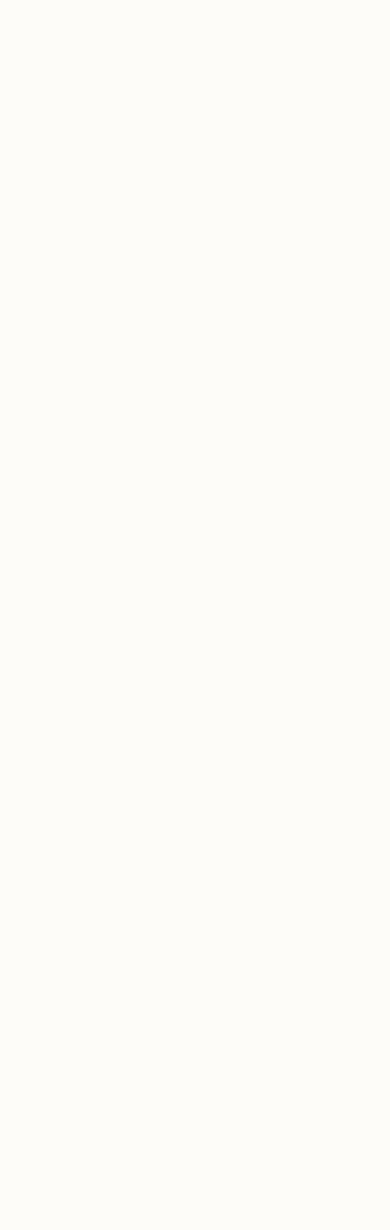
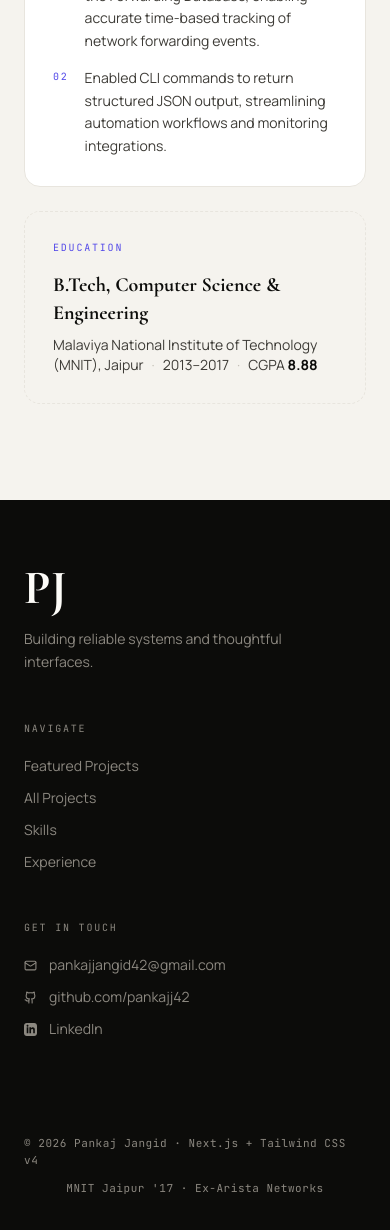
Before and after one commit to pankajj42/portfolio, a Next.js app: page / in a window 390 px wide. Shown: the part 10264-11494 px from the top of the page. Before the commit the page ends 8885 px from the top, so only its background shows below. Built offline with nearby package versions, Linux system fonts and the light colour scheme; no server answers.

Commit message:
feat(sections): add ExperienceSection timeline and Footer — page complete

```diff
--- a/src/app/projects/page.tsx
+++ b/src/app/projects/page.tsx
@@ -3,6 +3,7 @@ import { getCachedProjects } from '@/lib/screenshots'
 import NavBar from '@/components/NavBar'
 import AllProjectsSection from '@/components/AllProjects'
 import type { Project } from '@/types'
+import Footer from '@/components/Footer'
 
 export const metadata = { title: 'All Projects — Pankaj Jangid' }
 
@@ -15,6 +16,7 @@ export default async function ProjectsPage() {
       <main className="pt-20 min-h-screen">
         <AllProjectsSection projects={allProjects} showAll />
       </main>
+      <Footer config={config} />
     </>
   )
 }
--- /dev/null
+++ b/src/components/ExperienceSection.tsx
@@ -0,0 +1,103 @@
+'use client'
+import { motion } from 'motion/react'
+import { ExternalLink } from 'lucide-react'
+import type { Experience } from '@/types'
+
+export default function ExperienceSection({ experience }: { experience: Experience[] }) {
+  if (!experience.length) return null
+  return (
+    <section id="experience" className="py-24 px-6 lg:px-10 bg-paper-warm border-t border-edge">
+      <div className="max-w-7xl mx-auto">
+        <div className="mb-16">
+          <p className="label-accent mb-3">04 — History</p>
+          <h2 className="font-display font-bold text-ink"
+            style={{ fontSize: 'clamp(2.5rem, 5vw, 3.75rem)' }}>
+            Experience
+          </h2>
+        </div>
+
+        <div className="grid grid-cols-1 lg:grid-cols-[200px_1fr] gap-0">
+          {/* Sticky label */}
+          <div className="hidden lg:block pt-2">
+            <div className="sticky top-24">
+              <p className="label text-ink-4 leading-relaxed">
+                Professional<br />Background
+              </p>
+            </div>
+          </div>
+
+          <div className="space-y-6">
+            {experience.map((exp, i) => (
+              <motion.div key={i}
+                initial={{ opacity: 0, y: 20 }}
+                whileInView={{ opacity: 1, y: 0 }}
+                viewport={{ once: true, margin: '-40px' }}
+                transition={{ duration: 0.55, delay: i * 0.1, ease: [0.22, 1, 0.36, 1] }}
+                className="bg-paper-card border border-edge rounded-2xl p-7 lg:p-9 hover:border-accent/20 hover:shadow-lift transition-all duration-400"
+              >
+                <div className="flex flex-col sm:flex-row sm:items-start justify-between gap-3 mb-5">
+                  <div>
+                    <div className="flex items-center gap-3 mb-2 flex-wrap">
+                      <h3 className="font-display font-bold text-2xl text-ink">{exp.role}</h3>
+                      {exp.type === 'intern' && (
+                        <span className="px-2.5 py-0.5 label bg-amber-50 text-amber-700 border border-amber-200 rounded-full">
+                          Intern
+                        </span>
+                      )}
+                    </div>
+                    <div className="flex items-center gap-1.5 flex-wrap">
+                      <a href={exp.companyUrl} target="_blank" rel="noopener noreferrer"
+                        className="inline-flex items-center gap-1.5 font-semibold text-accent hover:text-accent-dark text-sm transition-colors">
+                        {exp.company} <ExternalLink size={11} />
+                      </a>
+                      {exp.location && (
+                        <span className="label text-ink-4">· {exp.location}</span>
+                      )}
+                    </div>
+                  </div>
+                  <span className="font-mono text-[11px] text-ink-3 bg-paper-warm border border-edge px-3 py-1.5 rounded-full shrink-0 self-start">
+                    {exp.period}
+                  </span>
+                </div>
+
+                <hr className="rule mb-5" />
+
+                <ul className="space-y-3.5">
+                  {exp.highlights.map((h, j) => (
+                    <li key={j} className="flex gap-4 text-sm text-ink-2 leading-relaxed">
+                      <span className="label-accent mt-0.5 shrink-0">
+                        {String(j + 1).padStart(2, '0')}
+                      </span>
+                      {h}
+                    </li>
+                  ))}
+                </ul>
+              </motion.div>
+            ))}
+
+            {/* Education */}
+            <motion.div
+              initial={{ opacity: 0, y: 20 }}
+              whileInView={{ opacity: 1, y: 0 }}
+              viewport={{ once: true }}
+              transition={{ duration: 0.55, delay: 0.2 }}
+              className="border border-dashed border-edge rounded-2xl p-7 lg:p-9"
+            >
+              <p className="label-accent mb-4">Education</p>
+              <h4 className="font-display font-bold text-xl text-ink mb-2">
+                B.Tech, Computer Science &amp; Engineering
+              </h4>
+              <p className="text-sm text-ink-2">
+                Malaviya National Institute of Technology (MNIT), Jaipur
+                <span className="text-ink-4 mx-2">·</span>
+                2013–2017
+                <span className="text-ink-4 mx-2">·</span>
+                CGPA <strong className="text-ink">8.88</strong>
+              </p>
+            </motion.div>
+          </div>
+        </div>
+      </div>
+    </section>
+  )
+}
--- /dev/null
+++ b/src/components/Footer.tsx
@@ -0,0 +1,65 @@
+import { Mail, ArrowUpRight } from 'lucide-react'
+import { GitHubIcon, LinkedInIcon } from '@/components/icons/BrandIcons'
+import type { SiteConfig } from '@/types'
+
+export default function Footer({ config }: { config: SiteConfig }) {
+  return (
+    <footer className="bg-ink text-paper px-6 lg:px-10 py-16">
+      <div className="max-w-7xl mx-auto">
+        <div className="grid grid-cols-1 lg:grid-cols-3 gap-12 mb-16">
+          <div>
+            <p className="font-display font-bold text-5xl text-paper mb-4">PJ</p>
+            <p className="text-sm text-ink-3 leading-relaxed max-w-xs">{config.tagline}</p>
+          </div>
+
+          <div>
+            <p className="label text-ink-3 mb-5">Navigate</p>
+            <div className="space-y-3">
+              {[
+                { label: 'Featured Projects', href: '/#projects' },
+                { label: 'All Projects',      href: '/projects' },
+                { label: 'Skills',            href: '/#skills' },
+                { label: 'Experience',        href: '/#experience' },
+              ].map(l => (
+                <a key={l.href} href={l.href}
+                  className="flex items-center justify-between text-sm text-ink-3 hover:text-paper transition-colors group">
+                  {l.label}
+                  <ArrowUpRight size={12} className="opacity-0 group-hover:opacity-100 transition-opacity" />
+                </a>
+              ))}
+            </div>
+          </div>
+
+          <div>
+            <p className="label text-ink-3 mb-5">Get in Touch</p>
+            <div className="space-y-3">
+              {[
+                { href: `mailto:${config.email}`, icon: <Mail size={13} />, label: config.email },
+                { href: config.github,   icon: <GitHubIcon size={13} />,   label: 'github.com/pankajj42' },
+                { href: config.linkedin, icon: <LinkedInIcon size={13} />, label: 'LinkedIn' },
+              ].map(l => (
+                <a key={l.href} href={l.href}
+                  target={l.href.startsWith('mailto') ? undefined : '_blank'}
+                  rel="noopener noreferrer"
+                  className="flex items-center gap-3 text-sm text-ink-3 hover:text-paper transition-colors">
+                  {l.icon} {l.label}
+                </a>
+              ))}
+            </div>
+          </div>
+        </div>
+
+        <hr className="border-white/10 mb-8" />
+
+        <div className="flex flex-col sm:flex-row items-center justify-between gap-3">
+          <p className="font-mono text-[11px] text-ink-3 tracking-wider">
+            © {new Date().getFullYear()} {config.name} · Next.js + Tailwind CSS v4
+          </p>
+          <p className="font-mono text-[11px] text-ink-3 tracking-wider">
+            MNIT Jaipur &apos;17 · Ex-Arista Networks
+          </p>
+        </div>
+      </div>
+    </footer>
+  )
+}
--- a/src/components/PortfolioHome.tsx
+++ b/src/components/PortfolioHome.tsx
@@ -7,6 +7,8 @@ import FeaturedSlider from './FeaturedSlider'
 import ProjectModal from './ProjectModal'
 import AllProjectsSection from './AllProjects'
 import SkillsSection from './SkillsSection'
+import ExperienceSection from './ExperienceSection'
+import Footer from './Footer'
 
 interface Props {
   config: SiteConfig
@@ -31,7 +33,9 @@ export default function PortfolioHome({
         )}
         <AllProjectsSection projects={allProjects} onOpen={setSelected} />
         <SkillsSection skills={skills} />
+        <ExperienceSection experience={experience} />
       </main>
+      <Footer config={config} />
       <ProjectModal project={selected} onClose={() => setSelected(null)} />
     </>
   )
```
